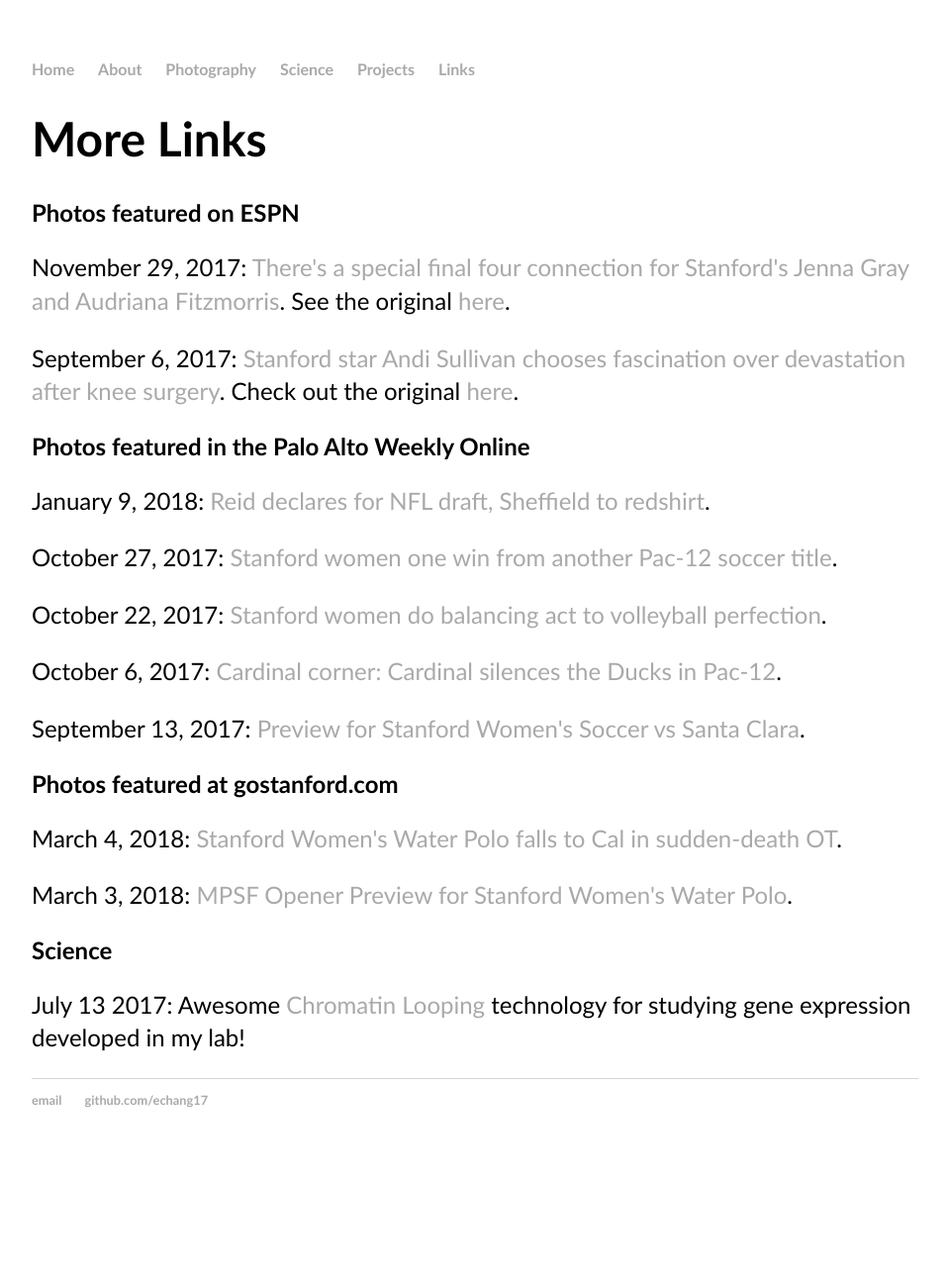
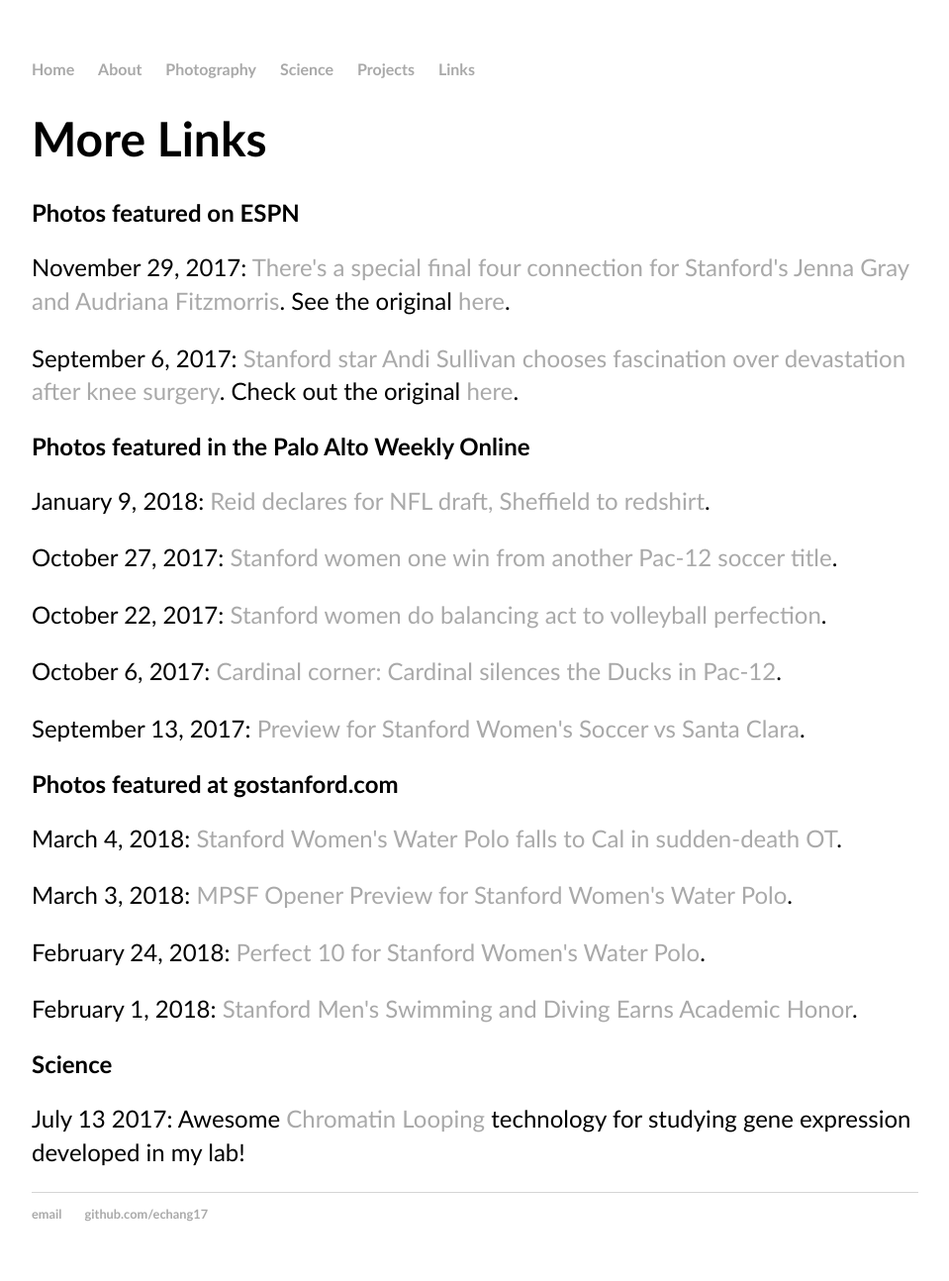
Before and after one commit to echang17/echang17.github.io, a Jekyll site: the page built from links/index.html, in a window 1280 px wide. Shown: the whole page at 99% size, without its empty margins (160-1119 px from the left). Built offline with Jekyll 4.4.1, drawn with Linux system fonts in a browser that asks for light colours; before the commit the page ends 1179 px from its top, so only the background shows below that.

Commit message:
Update index.html

```diff
--- a/links/index.html
+++ b/links/index.html
@@ -18,6 +18,8 @@ title: More Links
   <h2>Photos featured at gostanford.com</h2>
     <p>March 4, 2018: <a href="http://gostanford.com/news/2018/3/4/womens-water-polo-card-dealt-first-loss.aspx">Stanford Women's Water Polo falls to Cal in sudden-death OT</a>.
     <p>March 3, 2018: <a href="http://gostanford.com/news/2018/3/1/womens-water-polo-mpsf-opener.aspx">MPSF Opener Preview for Stanford Women's Water Polo</a>.
+    <p> February 24, 2018: <a href="http://gostanford.com/news/2018/2/24/womens-water-polo-perfect-10.aspx">Perfect 10 for Stanford Women's Water Polo</a>.
+    <p>February 1, 2018: <a href="http://gostanford.com/news/2018/2/1/mens-swimming-diving-stanford-earns-academic-honor.aspx?path=mswim">Stanford Men's Swimming and Diving Earns Academic Honor</a>.
   <p></p>
   <h2>Science</h2>
   <p>July 13 2017: Awesome <a href"https://www.nature.com/articles/ncomms15993">Chromatin Looping</a> technology for studying gene expression developed in my lab!</p>
```
